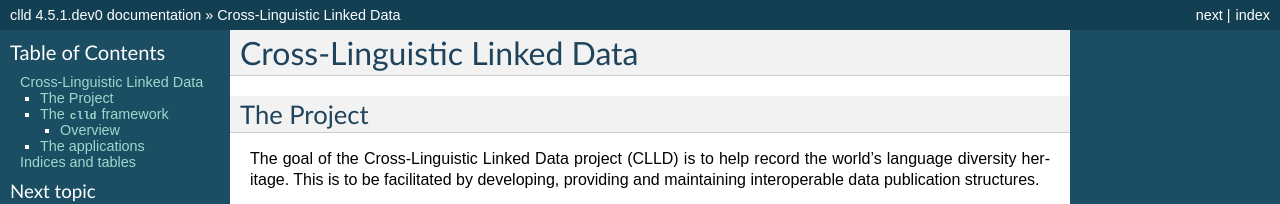
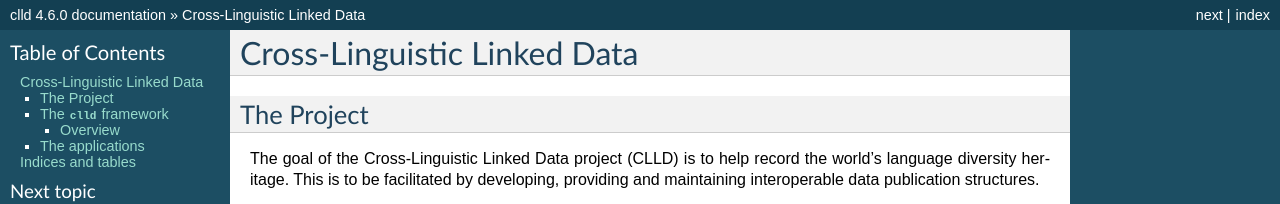
Before and after one commit to clld/clld, a Sphinx documentation site: the page built from docs/index.rst, in a window 1280 px wide and 900 px high. Shown: the top 204 px of the window. Built offline with Sphinx 7.4.7, drawn with Linux system fonts in a browser that asks for light colours; some of the changed text lies outside the part shown.

Commit message:
release 4.6.0

```diff
--- a/docs/conf.py
+++ b/docs/conf.py
@@ -51,10 +51,10 @@ copyright = u'Max Planck Society'
 # built documents.
 #
 # The full version, including alpha/beta/rc tags.
-release = '4.5.1.dev0'
+release = '4.6.0'
 
 # The short X.Y version.
-version = '4.5.1.dev0'
+version = '4.6.0'
 
 # The language for content autogenerated by Sphinx. Refer to documentation
 # for a list of supported languages.
--- a/setup.py
+++ b/setup.py
@@ -33,7 +33,7 @@ install_requires = [
 
 setup(
     name='clld',
-    version='4.5.1.dev0',
+    version='4.6.0',
     description=(
         'Python library supporting the development of cross-linguistic databases'),
     long_description=open('README.md').read(),
--- a/src/clld/__init__.py
+++ b/src/clld/__init__.py
@@ -5,7 +5,7 @@ from clld.db.models import common
 from clld import interfaces
 
 
-__version__ = "4.5.1.dev0"
+__version__ = "4.6.0"
 
 
 class Resource(namedtuple('Resource', 'name model interface with_index with_rdfdump')):
```
